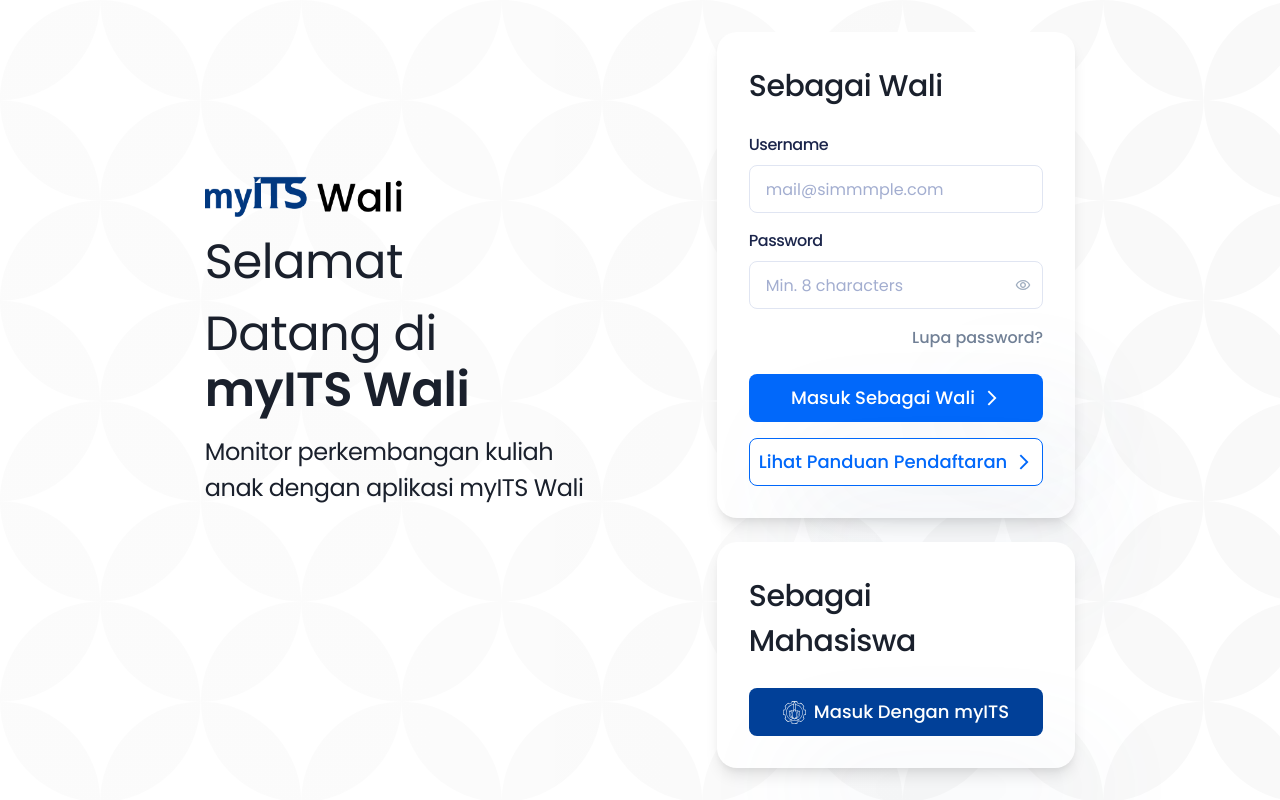
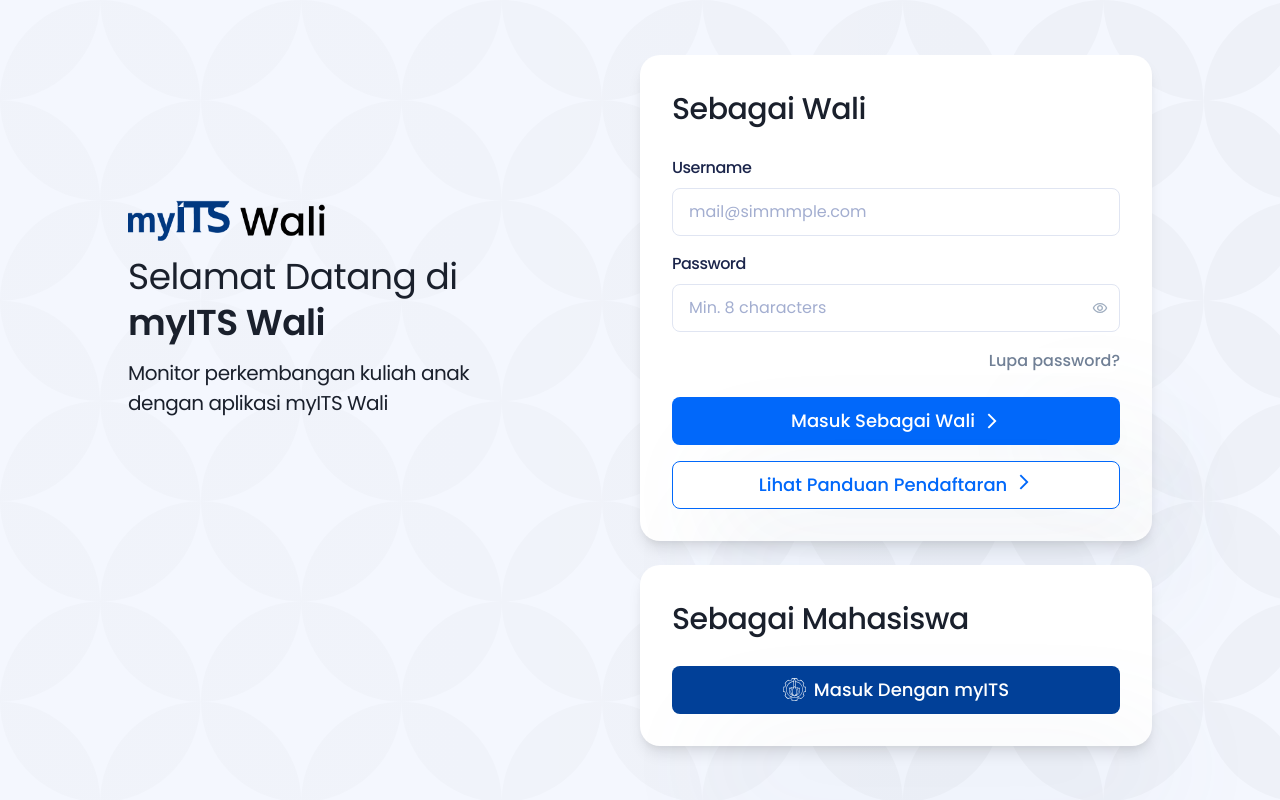
Before and after one commit to arkanaulia/myits-wali, a Next.js app: page / in a window 1280 px wide. Built offline with nearby package versions, Linux system fonts and the light colour scheme.

Commit message:
fix home layout

```diff
--- a/src/pages/index.tsx
+++ b/src/pages/index.tsx
@@ -65,45 +65,42 @@
   ];
 
   return (
-    <Box
-      w="100%"
-      h={{ base: "", md: "100vh" }}
-      p="6"
-      bgColor="white"
-      backgroundImage="url('/img/dashboards/pattern.svg')"
-    >
+    < >
       <Flex
         w="100%"
-        h="100%"
+        p='10'
+        minH={'100vh'}
         justifyContent={{ base: "left", md: "center" }}
         gap={{ base: "4", md: "32" }}
         direction={{ base: "column", md: "row" }}
         alignItems={{ base: "left", md: "center" }}
+        backgroundImage="url('/img/dashboards/pattern.svg')"
       >
         <Flex
           direction="column"
           maxW={{ base: "full", md: "30vw" }}
           alignItems={{ base: "center", md: "flex-start" }}
-          pb={{ base: "0", md: "32" }}
+          pb={{ base: "0", md: "48" }}
         >
           <Image
             src="/img/icons/logohome.png"
             h="auto"
             w={{ base: "180px", md: "200px" }}
           />
-          <Box display={{ base: "none", md: "block" }}>
-            <Text fontSize={{ base: "2xl", md: "5xl" }}>Selamat Datang di</Text>
+          <Box display={{ base: "none", md: "block" }} w='600px'>
+            <Text fontSize={{ base: "2xl", md: "4xl" }}>Selamat Datang di</Text>
             <Text
-              fontSize={{ base: "2xl", md: "5xl" }}
+              fontSize={{ base: "2xl", md: "4xl" }}
               fontWeight="600"
-              mt={{ base: "-1", md: "-4" }}
+              mt={{ base: "-1", md: "-2" }}
             >
               myITS Wali
             </Text>
           </Box>
           <Text
-            fontSize={{ base: "md", md: "2xl" }}
+            fontSize={{ base: "md", md: "xl" }}
             align={{ base: "center", md: "left" }}
+            w='400px'
             maxW={{ base: "70vw", md: "" }}
             fontWeight="400"
             mt={{ base: "", md: "2" }}
@@ -111,7 +108,7 @@
             Monitor perkembangan kuliah anak dengan aplikasi myITS Wali
           </Text>
         </Flex>
-        <Flex direction="column" gap={{ base: "4", md: "6" }}>
+        <Flex direction="column" h='full' gap={{ base: "4", md: "6" }}>
           {" "}
           <Card
             boxShadow="lg"
@@ -119,7 +116,7 @@
             alignItems="center"
             flexDirection="column"
             gap={{ base: "16px", md: "24px" }}
-            w={{ base: "full", md: "28vw" }}
+            w={{ base: "full", md: "40vw" }}
             {...rest}
           >
             <Flex w="full" alignItems="center">
@@ -252,6 +249,7 @@
                 size="lg"
                 rounded="lg"
                 onClick={() => setShowModal(true)}
+                noOfLines={1}
               >
                 Lihat Panduan Pendaftaran
               </Button>
@@ -279,7 +277,7 @@
             alignItems="center"
             flexDirection="column"
             gap={{ base: "16px", md: "24px" }}
-            w={{ base: "full", md: "28vw" }}
+            maxW={{ base: "full", md: "40vw" }}
             {...rest}
           >
             <Flex w="full" alignItems="center">
@@ -301,6 +299,6 @@
           </Card>
         </Flex>
       </Flex>
-    </Box>
+      </>
   );
 }
--- a/src/styles/App.css
+++ b/src/styles/App.css
@@ -1,7 +1,14 @@
-body {
-  font-family: "DM Sans", sans-serif;
-}
+
 
 option {
   color: black;
 }
+
+html,
+body {
+  padding: 0;
+  margin: 0;
+  width: 100%;
+  overflow-x: hidden;
+  background: #f0f0f0;
+}
```
